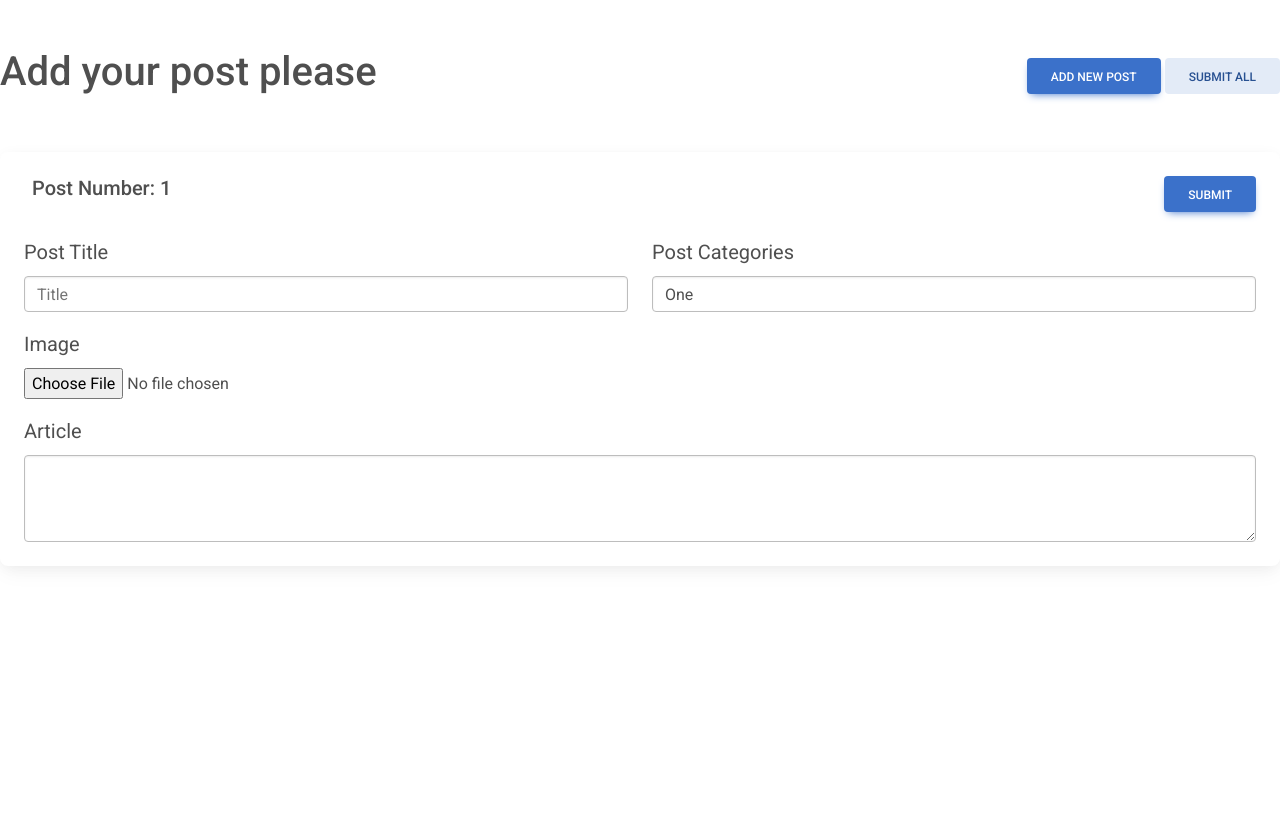
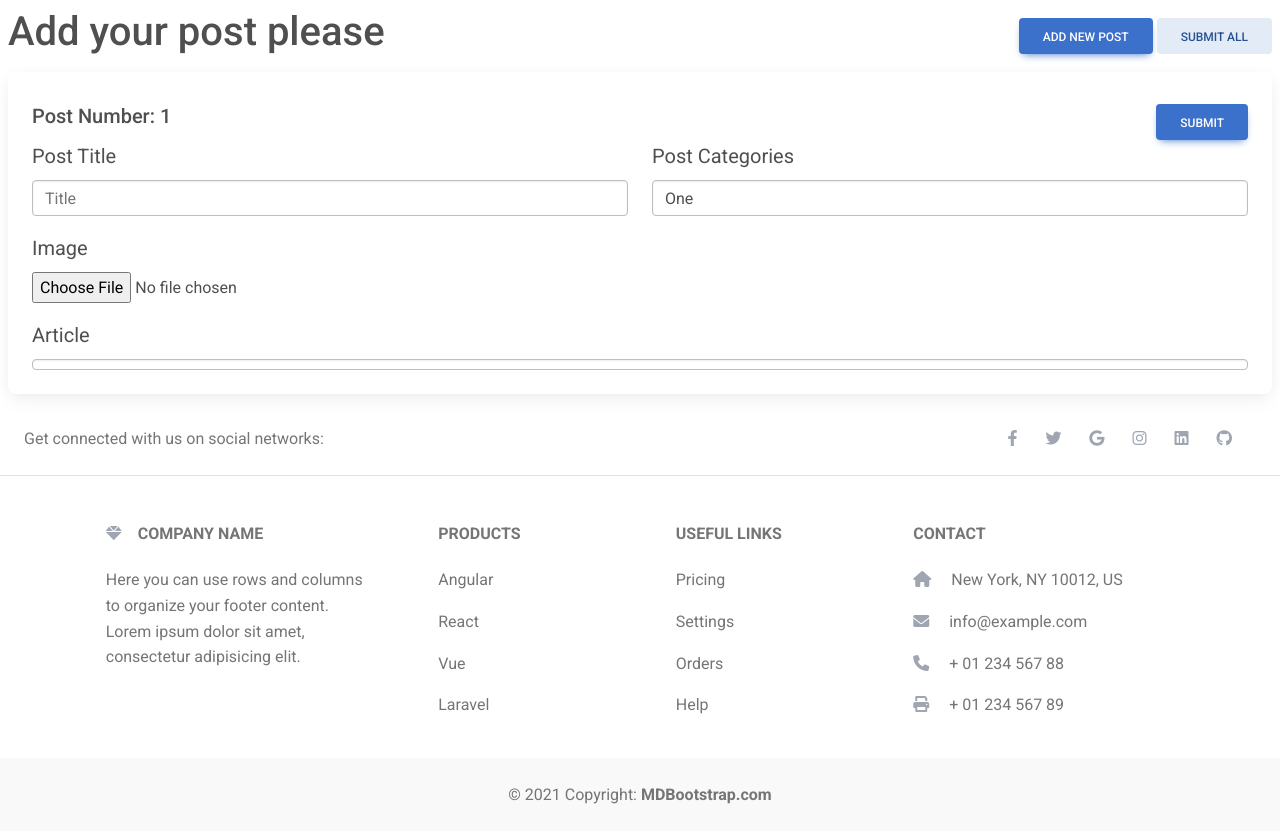
Before and after one commit to AbdellahElHilaly/Blog-CultureDev, a PHP site: page /form in a window 1280 px wide. Before the commit the page ends 568 px from the top, so only its background shows below. Run offline with PHP 8.4, Linux system fonts and the light colour scheme; some libraries are stand-ins or nearby versions.

Commit message:
fix bug desing bootstrap , continue created form dd posts

```diff
--- a/app/controller/AdmineController.php
+++ b/app/controller/AdmineController.php
@@ -43,10 +43,6 @@
 
             return array("valid" => $valid);
         }
-
-
-
-
 
         public function handleFormData($data) {
             $validation = $this->validateFormData($data);
--- a/app/view/dashboard.php
+++ b/app/view/dashboard.php
@@ -1,5 +1,6 @@
 
 <?php require_once 'app/view/include/header.php';?>
+
 <section class="container-fluid mt-2" style="height: 90vh;">
     <div class="row">
         <div class="col-md-3" id="dashbord-overview-id">
@@ -147,4 +148,5 @@
         </div>
     </div>
 </section>
+
 <script src="public/asset/js/dashbord.js"></script>
--- a/app/view/form.php
+++ b/app/view/form.php
@@ -1,35 +1,35 @@
 
 <script src="https://cdn.tiny.cloud/1/sc5gr4ufscakvxl0769jshvc0883ter7sbbcmdeoqwd5oesd/tinymce/6/tinymce.min.js" referrerpolicy="origin"></script>
 
+<div class="m-2">
+    <div class="form-group mb-2 text-center d-flex justify-content-between align-items-center flex-wrap">
+        <div class="d-block">
+            <h1 class=" text-center">Add your post please</h1>
+        </div>
         <div class="">
-<div class="form-group text-center my-5 d-flex justify-content-between align-items-center flex-wrap">
-    <div class="d-block">
-        <h1 class="mr-2 text-center">Add your post please</h1>
-    </div>
-    <div class="d-block">
-        <a href="#" id="add-post-btn" class="btn btn-primary mr-2" onclick="addNewForm()">Add New Post</a>
-        <a href="#" class="btn btn-secondary">Submit All</a>
+            <a href="#" id="add-post-btn"  class="btn btn-primary mr-2" onclick="addNewForm()">Add New Post</a>
+            <a href="#" onclick="sendPostData()" class="btn btn-secondary">Submit All</a>
         </div>
     </div>
 
-    <div class="card my-5">
+    <div class="card ">
         <div class="card-body" id="post-form-parent-id">
+            <form class="mt-2" id="post-form-id"  method="POST" action="">
                 <div class="d-flex justify-content-between">
-                <h5 class="ms-2">Post Number: <span id="post-number">1</span></h5>
+                    <h5 class="">Post Number: <span id="post-number">1</span></h5>
                     <a type="submit" class="btn btn-primary align-self-end">Submit</a>
                 </div>
-            <form class="mt-4"  method="POST" action="">
                 <div class="row">
                     <div class="col mb-3">
                         <p class="card-title fs-5">Post Title</p>
                         <div class="form-group">
-                            <input type="text" id="form6Example1" class="form-control" placeholder="Title" />
+                            <input type="text" name="post-title"  id="form6Example1" class="form-control" placeholder="Title" />
                         </div>
                     </div>
                     <div class="col mb-3">
                         <p class="card-title fs-5">Post Categories</p>
                         <div class="form-group">
-                            <select class="form-control" aria-label="Default select example">
+                            <select class="form-control" name="post-categories" aria-label="Default select example">
                                 <option value="1">One</option>
                                 <option value="2">Two</option>
                                 <option value="3">Three</option>
@@ -40,25 +40,17 @@
                     <div class="form-group mb-3">
                         <div class="custom-file">
                             <p class="card-title fs-5">Image</p>
-                            <input type="file" class="custom-file-input" id="inputGroupFile01">
+                            <input type="file" name="post-image" class="custom-file-input" id="inputGroupFile01">
                         </div>
                     </div>
                     <div class="form-group">
                         <p class="card-title fs-5">Article</p>
-                        <textarea class="form-control" id="form6Example7" rows="3"></textarea>
+                        <postditor class="form-control"  id="myTextarea-0" name="post-article"  rows="3"></postditor>
+                    </div>
                 </div>
             </form>
         </div>
     </div>
-    </div>
-
-
-
-
-
-
-
-
 
 
 <script src="public/asset/js/form.js"></script>
--- a/app/view/home.php
+++ b/app/view/home.php
@@ -1,2 +1,2 @@
-home.
+<?php require_once 'app/view/include/header.php';?>
 <a href="register">register</a>
--- a/app/view/include/footer.php
+++ b/app/view/include/footer.php
@@ -120,11 +120,11 @@
   </div>
   <!-- Copyright -->
 </footer>
-<!-- Footer -->
+
+<!-- MDB -->
 <script
-    type="text/javascript"
-    src="https://cdnjs.cloudflare.com/ajax/libs/mdb-ui-kit/6.0.1/mdb.min.js"
+  type="text/javascript"
+  src="https://cdnjs.cloudflare.com/ajax/libs/mdb-ui-kit/6.1.0/mdb.min.js"
 ></script>
-
 </body>
 </html>
--- a/index.php
+++ b/index.php
@@ -11,4 +11,7 @@
     $home->displayPage();
 
 
+    require_once 'app/view/include/footer.php';
+
+
 ?>
```
Also changed, not shown: app/view/register.php (+17 -22 lines), public/asset/js/form.js (+58 -12 lines). Lines whose indentation alone changed are shown as unchanged.
